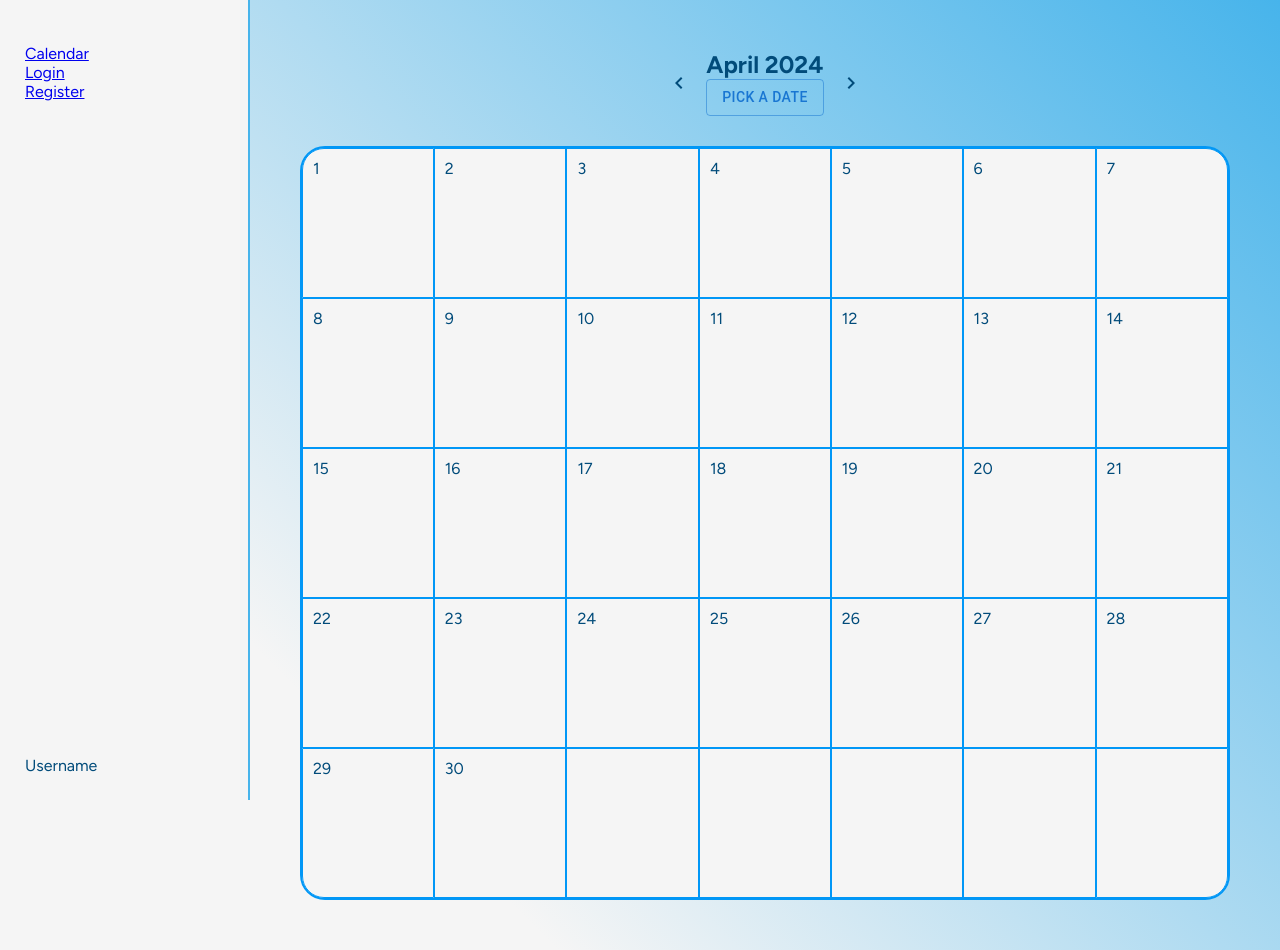
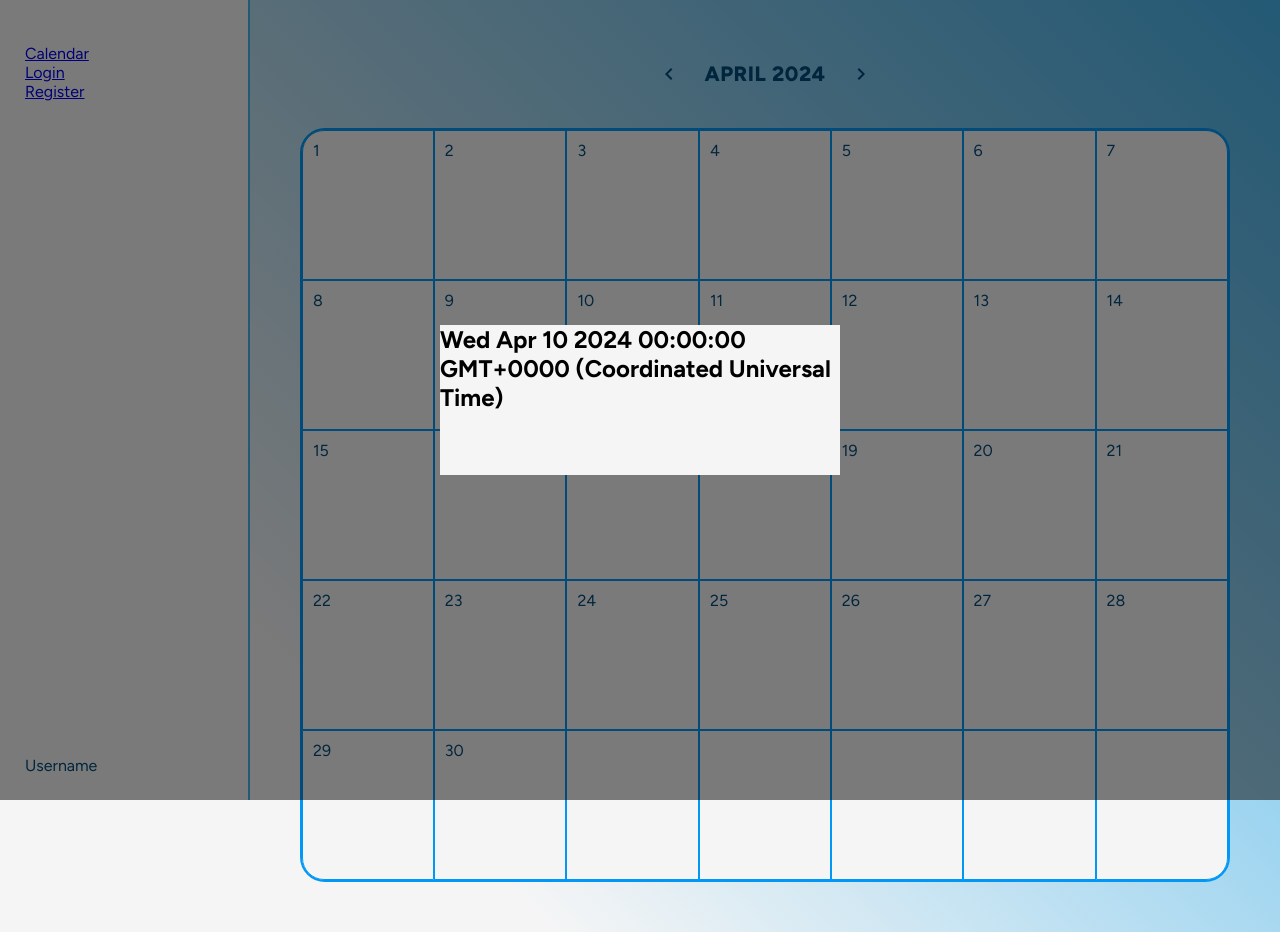
Before and after one commit to rubenruba/task-track-frontend, a React (Create React App) app: page /calendar in a window 1280 px wide. Both pictures are taken after a click on the element "10". Built offline with nearby package versions, Linux system fonts and the light colour scheme.

Commit message:
Fix month/year date picker and start with modal in calendar days

```diff
--- a/src/components/calendarDay/calendarDay.sass
+++ b/src/components/calendarDay/calendarDay.sass
@@ -15,3 +15,13 @@
         border-radius: 0 0 22px 0
     &:hover
         background-color: #e0f4ff
+
+.calendar-day-modal
+    position: absolute
+    top: 50%
+    left: 50%
+    transform: translate(-50%, -50%)
+    outline: none
+    width: 400px
+    height: 150px
+    background-color: $white
--- a/src/components/calendarDay/calendarDay.tsx
+++ b/src/components/calendarDay/calendarDay.tsx
@@ -1,15 +1,31 @@
-import { FC } from 'react';
-import './calendarDay.sass';
+import { FC, useState } from "react";
+import { Modal } from "@mui/material";
+import "./calendarDay.sass";
 
 interface CalendarDayProps {
-    day: number;
-    index: number;
+  day: number;
+  index: number;
+  date: Date;
 }
 
-export const CalendarDayComponent: FC<{props: CalendarDayProps}> = ({ props }) => {
-    return (
-        <div className="calendar-day">
-            <p>{props.day !== 0 && (props.day)}</p>
+export const CalendarDayComponent: FC<{ props: CalendarDayProps }> = ({ props }) => {
+  const [open, setOpen] = useState<boolean>(false);
+
+  const handleClose = () => {
+    setOpen(false);
+  };
+
+  return (
+    <>
+      <div className="calendar-day" onClick={() => setOpen(true)}>
+        <p>{props.day !== 0 && props.day}</p>
+      </div>
+
+      <Modal open={open} onClose={handleClose}>
+        <div className="calendar-day-modal">
+            <h2>{props.date.toString()}</h2>
         </div>
-    )
-}
+      </Modal>
+    </>
+  );
+};
--- a/src/components/datePicker/datePicker.tsx
+++ b/src/components/datePicker/datePicker.tsx
@@ -1,18 +1,14 @@
 import { LocalizationProvider } from "@mui/x-date-pickers/LocalizationProvider";
 import { DatePicker, DatePickerProps } from "@mui/x-date-pickers/DatePicker";
 import { UseDateFieldProps } from "@mui/x-date-pickers/DateField";
-import {
-  BaseSingleInputFieldProps,
-  DateValidationError,
-  FieldSection,
-} from "@mui/x-date-pickers/models";
-import { Moment } from "moment";
-import { FC, useState } from "react";
+import { BaseSingleInputFieldProps, DateValidationError, FieldSection } from "@mui/x-date-pickers/models";
+import moment, { Moment } from "moment";
+import { FC, useEffect, useState } from "react";
 import { AdapterMoment } from "@mui/x-date-pickers/AdapterMoment";
 import Button from "@mui/material/Button";
+import { getMonthString } from "../../utils/getMonthString";
 
-interface ButtonFieldProps
-  extends UseDateFieldProps<Moment, false>,
+interface ButtonFieldProps extends UseDateFieldProps<Moment, false>,
   BaseSingleInputFieldProps<
     Moment | null,
     Moment,
@@ -23,33 +19,27 @@ interface ButtonFieldProps
   setOpen?: React.Dispatch<React.SetStateAction<boolean>>;
 }
 
-function ButtonField(props: ButtonFieldProps) {
-  const {
-    setOpen,
-    label,
-    id,
-    disabled,
-    InputProps: { ref } = {},
-    inputProps: { "aria-label": ariaLabel } = {},
-  } = props;
+const ButtonField = (props: ButtonFieldProps) => {
+  const { setOpen, InputProps: { ref } = {}, value } = props;
 
   return (
     <Button
-      variant="outlined"
-      id={id}
-      disabled={disabled}
+      variant="text"
       ref={ref}
-      aria-label={ariaLabel}
       onClick={() => setOpen?.((prev) => !prev)}
+      style={{
+        color: '#014B7A',
+        fontSize: '1.3em',
+        fontWeight: '800',
+        fontFamily: "Figtree, sans-serif"
+      }}
     >
-      {label ? `Current date: ${label}` : "Pick a date"}
+      {(value?.toDate() && getMonthString(value.toDate())) + ' ' + value?.toDate().getFullYear()}
     </Button>
   );
 }
 
-function ButtonDatePicker(
-  props: Omit<DatePickerProps<Moment>, "open" | "onOpen" | "onClose">
-) {
+const ButtonDatePicker = (props: Omit<DatePickerProps<Moment>, "open" | "onOpen" | "onClose">) => {
   const [open, setOpen] = useState(false);
 
   return (
@@ -65,15 +55,19 @@ function ButtonDatePicker(
   );
 }
 
-export const DatePickerCustom: FC = () => {
-  const [value, setValue] = useState<Moment | null>(null);
+export const DatePickerCustom: FC<{ date: Date, onchange: Function }> = ({ date, onchange }) => {
+  const [value, setValue] = useState<Moment | null>(moment);
+
+  useEffect(() => setValue(moment(date)), [date]);
 
   return (
     <LocalizationProvider dateAdapter={AdapterMoment}>
       <ButtonDatePicker
-        label={value == null ? null : value.format("MM/DD/YYYY")}
         value={value}
-        onChange={(newValue) => setValue(newValue)}
+        onChange={(newValue) => {
+          setValue(newValue);
+          onchange(newValue?.toDate());
+        }}
       />
     </LocalizationProvider>
   );
--- a/src/views/calendar/calendar.sass
+++ b/src/views/calendar/calendar.sass
@@ -13,8 +13,6 @@
             align-items: center
             gap: 10px
             margin-bottom: 30px
-            h1
-                cursor: pointer
         .calendar-days
             display: grid
             grid-template-columns: repeat(7, auto)
--- a/src/views/calendar/calendar.tsx
+++ b/src/views/calendar/calendar.tsx
@@ -10,7 +10,6 @@ import './calendar.sass';
 
 export const Calendar: FC = () => {
     const [date, setDate] = useState<Date>(new Date());
-    const [month, setMonth] = useState<number>(date.getMonth());
     const [days, setDays] = useState<Array<number>>([])
 
     useEffect(() => {
@@ -26,7 +25,6 @@ export const Calendar: FC = () => {
         }
 
         setDays(newDays);
-        setMonth(date.getMonth());
         console.log(date);
     }, [date]);
 
@@ -46,17 +44,16 @@ export const Calendar: FC = () => {
                     <IconButton onClick={previousMonth} size="small" style={{ color: '#014B7A' }}>
                         <ChevronLeftIcon/>
                     </IconButton>
-                    <div>
-                        <h1>{getMonthString(date) + ' ' + date.getFullYear()}</h1>
-                        <DatePickerCustom></DatePickerCustom>
-                    </div>
+
+                    <DatePickerCustom date={date} onchange={(value: Date) => setDate(value)} />
+
                     <IconButton onClick={nextMonth} size="small" style={{ color: '#014B7A' }}>
                         <ChevronRightIcon />
                     </IconButton>
                 </div>
                 <div className="calendar-days">
                     {days.length > 0 && days.map((day, idx) => {
-                        return <CalendarDayComponent props={{day: day, index: idx}}/>
+                        return <CalendarDayComponent props={{day: day, index: idx, date: new Date(date.getFullYear(), date.getMonth(), day)}}/>
                     })}
                 </div>
             </div>
```
Lines whose indentation alone changed are shown as unchanged.
